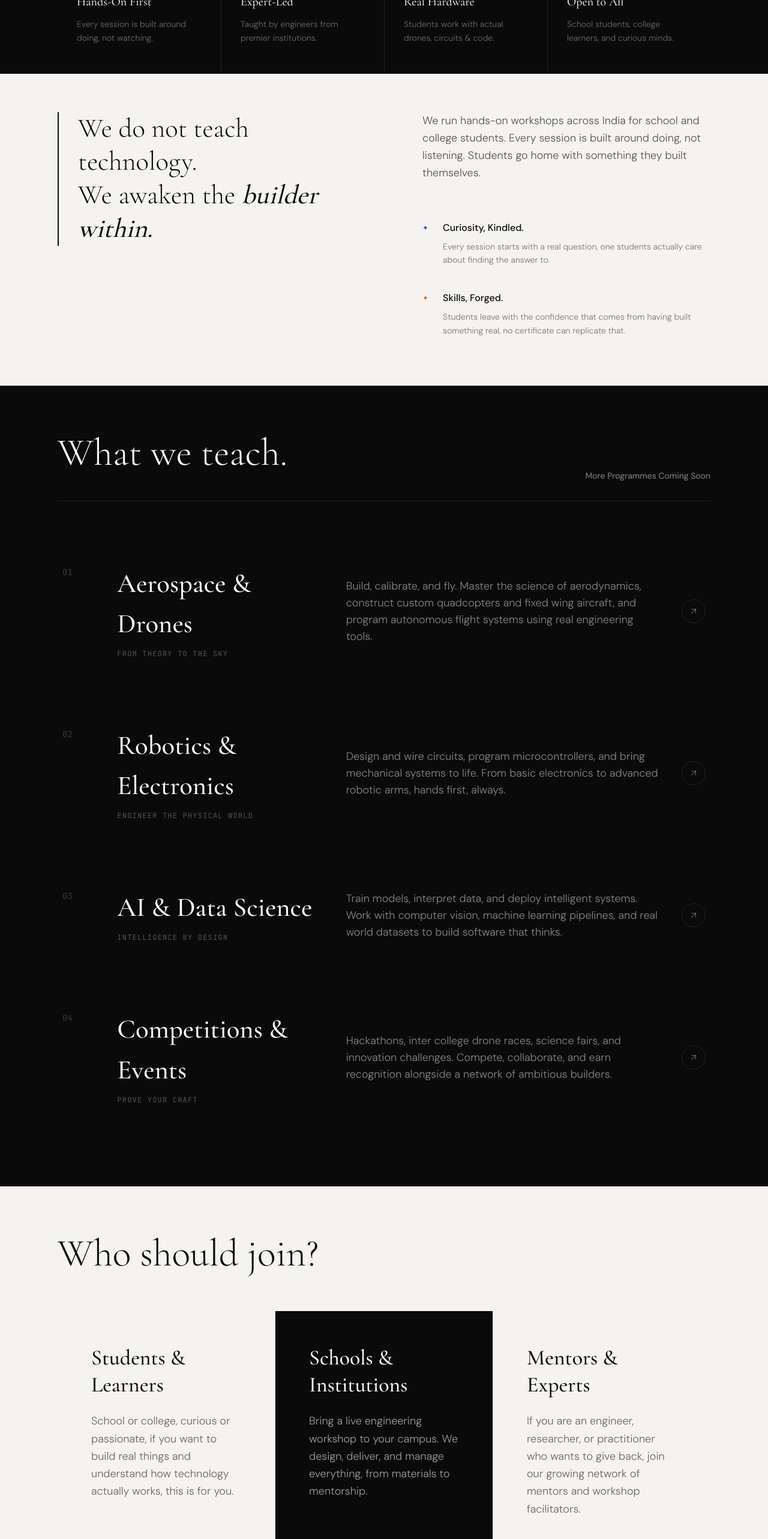
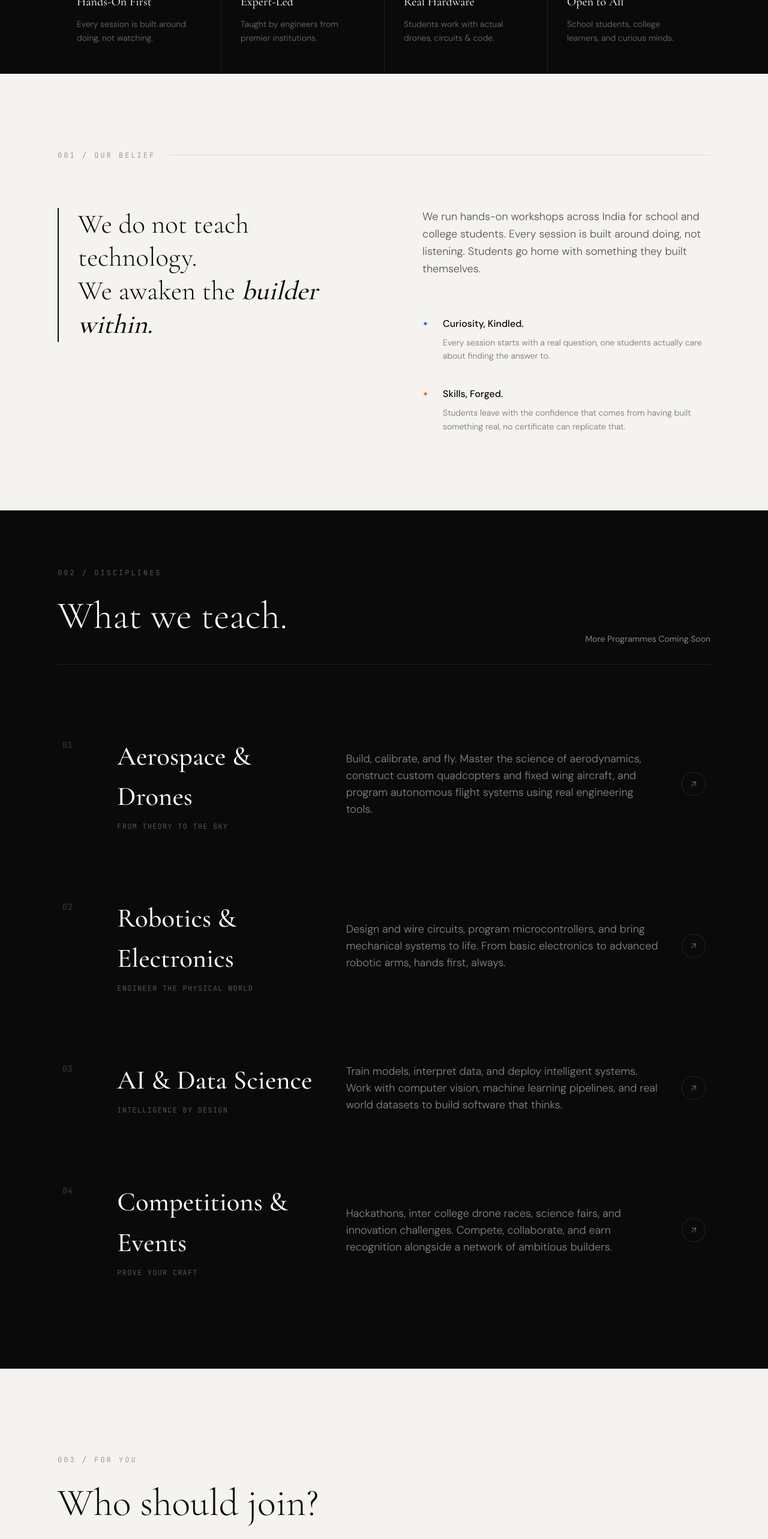
Before and after one commit to kaifashraf/pluginscience, a Next.js app: page / in a window 1280 px wide. Shown: the part 900-3466 px from the top of the page at 60% size. Built offline with nearby package versions, Linux system fonts and the light colour scheme.

Commit message:
Restored numbered headers and section spacing

```diff
--- a/app/page.tsx
+++ b/app/page.tsx
@@ -70,8 +70,14 @@ export default function Home() {
       </section>
 
       {/* MANIFESTO */}
-      <section className="pt-16 pb-20 bg-[#F5F3EF]">
+      <section className="py-32 bg-[#F5F3EF]">
         <div className="container-fluid">
+
+          {/* Top label */}
+          <div className="flex items-center gap-6 mb-20">
+            <span className="text-xs font-mono text-[#999] uppercase tracking-[0.25em]">001 / Our Belief</span>
+            <div className="flex-1 h-[1px] bg-[#0A0A0A]/10" />
+          </div>
 
           {/* Main content: two column */}
           <div className="grid grid-cols-1 lg:grid-cols-2 gap-20 lg:gap-32">
@@ -124,10 +130,11 @@ export default function Home() {
       {/* ═══════════════════════════════════════
           DISCIPLINES : full-width accordion rows
       ═══════════════════════════════════════ */}
-      <section className="bg-[#0A0A0A] pt-16 pb-20">
+      <section className="bg-[#0A0A0A] py-24">
         <div className="container-fluid">
-          <div className="flex items-end justify-between mb-12 pb-8 border-b border-white/10">
+          <div className="flex items-end justify-between mb-16 pb-8 border-b border-white/10">
             <div>
+              <span className="text-xs font-mono text-white/30 uppercase tracking-[0.25em] block mb-4">002 / Disciplines</span>
               <h2 className="font-display font-light text-white" style={{ fontSize: 'clamp(2.5rem, 5vw, 4.5rem)' }}>
                 What we teach.
               </h2>
@@ -173,9 +180,10 @@ export default function Home() {
       {/* ═══════════════════════════════════════
           WHO IS THIS FOR : 3 tiles
       ═══════════════════════════════════════ */}
-      <section className="pt-16 pb-24 bg-[#F5F3EF]">
+      <section className="py-36 bg-[#F5F3EF]">
         <div className="container-fluid">
-          <div className="mb-12">
+          <div className="mb-20">
+            <span className="text-xs font-mono text-[#999] uppercase tracking-[0.25em] block mb-4">003 / For You</span>
             <h2 className="font-display font-light text-[#0A0A0A]" style={{ fontSize: 'clamp(2.5rem, 5vw, 4.5rem)' }}>
               Who should join?
             </h2>
```
